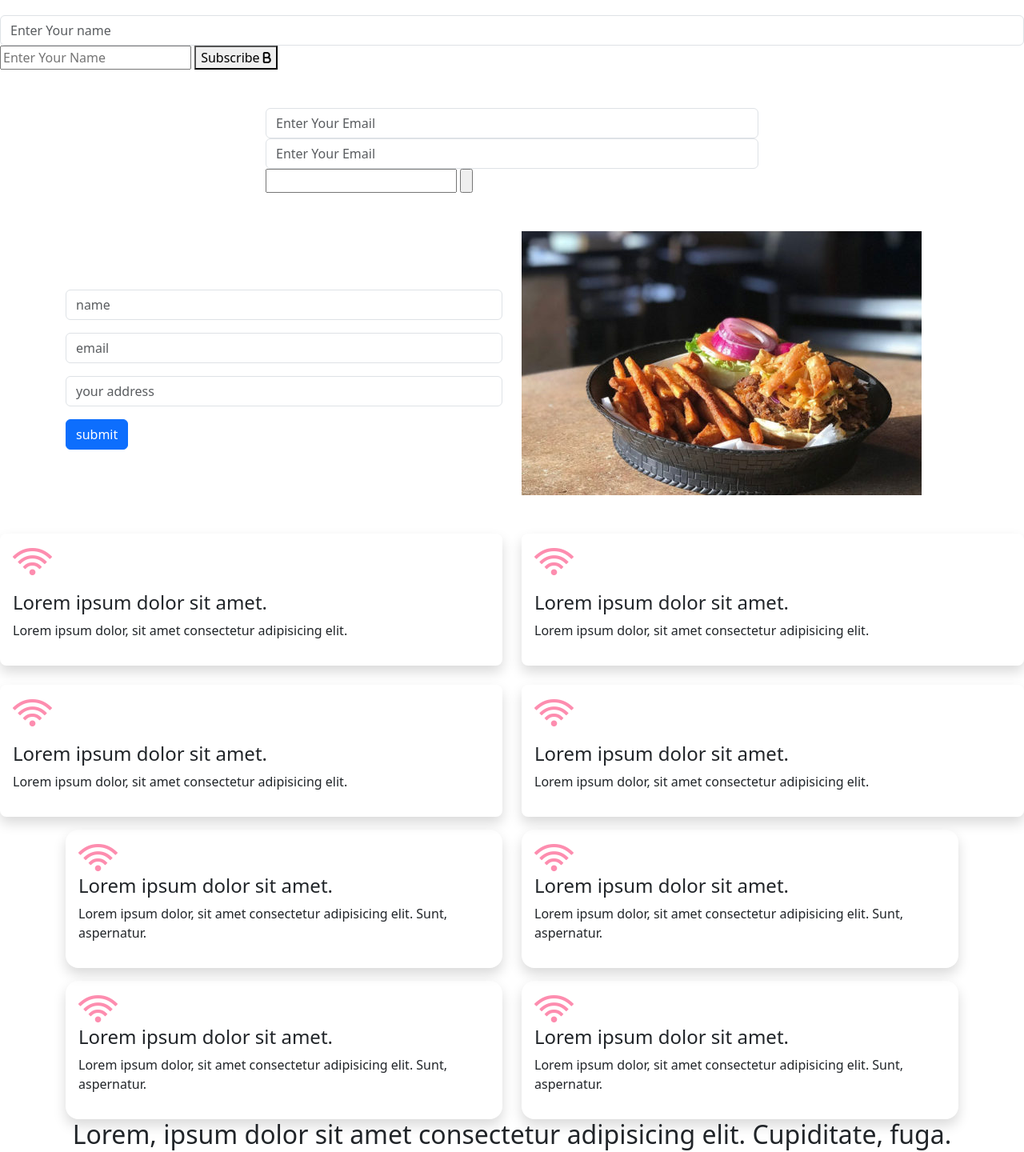
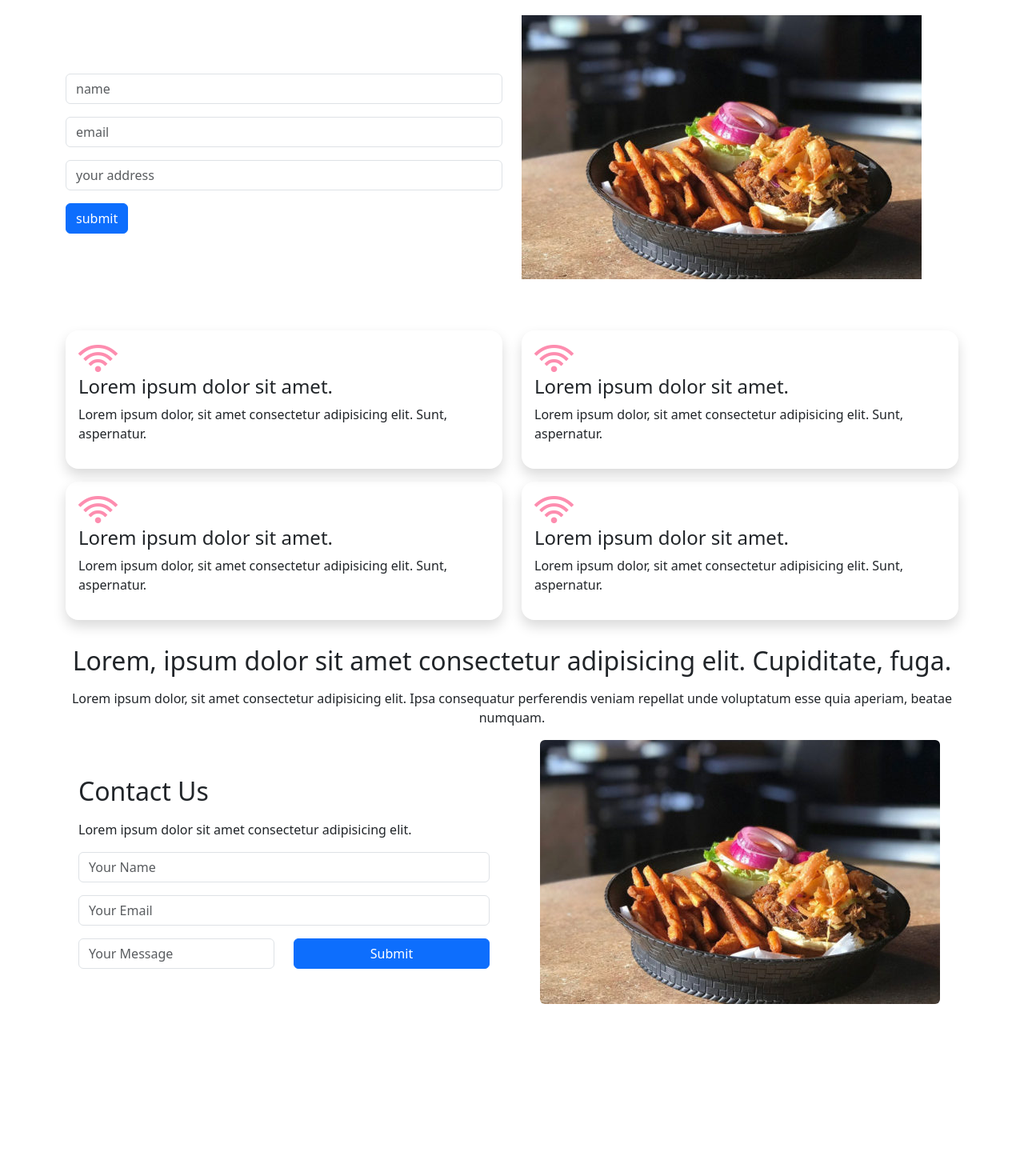
Before and after one commit to vijayabhaskar-hp/seconds, a plain HTML site: page ecom.html in a window 1280 px wide. Shown: the part 2040-3480 px from the top of the page at 80% size. After the commit the page ends 3311 px from the top, so only its background shows below. Drawn offline with nearby package versions, Linux system fonts and the light colour scheme.

Commit message:
pages updated

```diff
--- a/ecom.html
+++ b/ecom.html
@@ -188,29 +188,7 @@
 </section>
 
 
-<!--contact us-->
-<section class="my-5">
-  <div class="conatiner">
-    <form action="">
-      <input type="text" placeholder="Enter Your name" class="form-control">
-      <div class="form-group box-shadow  rounded-5">
-        <input type="text" placeholder="Enter Your Name">
-        <button>Subscribe <i class="fab fa fa-b"></i></button>
-      </div>
-    </form>
-  </div>
-</section>
 
-<section>
-  <div class="container w-50 mx-auto">
-    <form action="">
-      <input type="text" placeholder="Enter Your Email" class="form-control">
-      <input type="email" placeholder="Enter Your Email" class="form-control">
-      <input type="textarea" >
-      <input type="button">
-    </form>
-  </div>
-</section>
 
 
 <section>
@@ -231,54 +209,6 @@
     </div>
   </div>
 </section>
-
-
-
-
-
-
-
-
-
-
-
-
-<div class="row g-4">
-
-  <div class="col-lg-6">
-    <div class="shadow p-3 rounded-3 h-100">
-      <img src="./10_Ecommerce_Headphone_images/images/img/wifi.png" class="img-fluid mb-3" alt="">
-      <h4>Lorem ipsum dolor sit amet.</h4>
-      <p>Lorem ipsum dolor, sit amet consectetur adipisicing elit.</p>
-    </div>
-  </div>
-
-  <div class="col-lg-6">
-    <div class="shadow p-3 rounded-3 h-100">
-      <img src="./10_Ecommerce_Headphone_images/images/img/wifi.png" class="img-fluid mb-3" alt="">
-      <h4>Lorem ipsum dolor sit amet.</h4>
-      <p>Lorem ipsum dolor, sit amet consectetur adipisicing elit.</p>
-    </div>
-  </div>
-
-  <div class="col-lg-6">
-    <div class="shadow p-3 rounded-3 h-100">
-      <img src="./10_Ecommerce_Headphone_images/images/img/wifi.png" class="img-fluid mb-3" alt="">
-      <h4>Lorem ipsum dolor sit amet.</h4>
-      <p>Lorem ipsum dolor, sit amet consectetur adipisicing elit.</p>
-    </div>
-  </div>
-
-  <div class="col-lg-6">
-    <div class="shadow p-3 rounded-3 h-100">
-      <img src="./10_Ecommerce_Headphone_images/images/img/wifi.png" class="img-fluid mb-3" alt="">
-      <h4>Lorem ipsum dolor sit amet.</h4>
-      <p>Lorem ipsum dolor, sit amet consectetur adipisicing elit.</p>
-    </div>
-  </div>
-
-</div>
-
 
 
 
@@ -319,17 +249,17 @@
   </div>
 </section>
 
-<section>
+<section class="py-3 mt-3">
   <div class="container">
     <div class="row align-items-center">
-      <h2 class="text-center">Lorem, ipsum dolor sit amet consectetur adipisicing elit. Cupiditate, fuga.</h2>
-      <p class="text-center">Lorem ipsum dolor, sit amet consectetur adipisicing elit. Ipsa consequatur perferendis veniam repellat unde voluptatum esse quia aperiam, beatae numquam.</p>
+      <h2 class="text-center mb-3">Lorem, ipsum dolor sit amet consectetur adipisicing elit. Cupiditate, fuga.</h2>
+      <p class="text-center mb-3">Lorem ipsum dolor, sit amet consectetur adipisicing elit. Ipsa consequatur perferendis veniam repellat unde voluptatum esse quia aperiam, beatae numquam.</p>
 
       <!-- LEFT -->
       <div class="col-lg-6 col-12">
         <div class="left p-3">
-          <h2 class="text-center text-dark">Contact Us</h2>
-          <p class="text-center mt-3">
+          <h2 class="text-dark">Contact Us</h2>
+          <p class="mt-3">
             Lorem ipsum dolor sit amet consectetur adipisicing elit.
           </p>
 
@@ -354,7 +284,7 @@
 
       <!-- RIGHT -->
       <div class="col-lg-6 col-12 text-center">
-        <img src="./09_Foodies_Pizzas_images/images/img/category2.png" class="img-fluid rounded-2" alt="Contact">
+        <img src="./09_Foodies_Pizzas_images/images/img/img-3.jpg" class="img-fluid rounded-2" alt="Contact">
       </div>
 
     </div>
@@ -363,19 +293,7 @@
 
 
 
-<section>
-  <div class="container">
-    <div class="d-flex justify-content-center align-items-center">
-      <h2>Lorem ipsum dolor sit amet, consectetur adipisicing elit. Dolor, fuga!
-      </h2>
-      <p>Lorem ipsum, dolor sit amet consectetur adipisicing elit. Placeat, ad sed. Placeat corporis totam, ad qui provident non accusamus temporibus!</p>
-      <div>
-        <button type="button" class="btn btn-primary">Button</button>
-        <button type="button" class="btn btn-danger"> Request</button>
-      </div>
-    </div>
-  </div>
-</section>
+
 
 
 
```
Also changed, not shown: about.html (+32 -28 lines).
